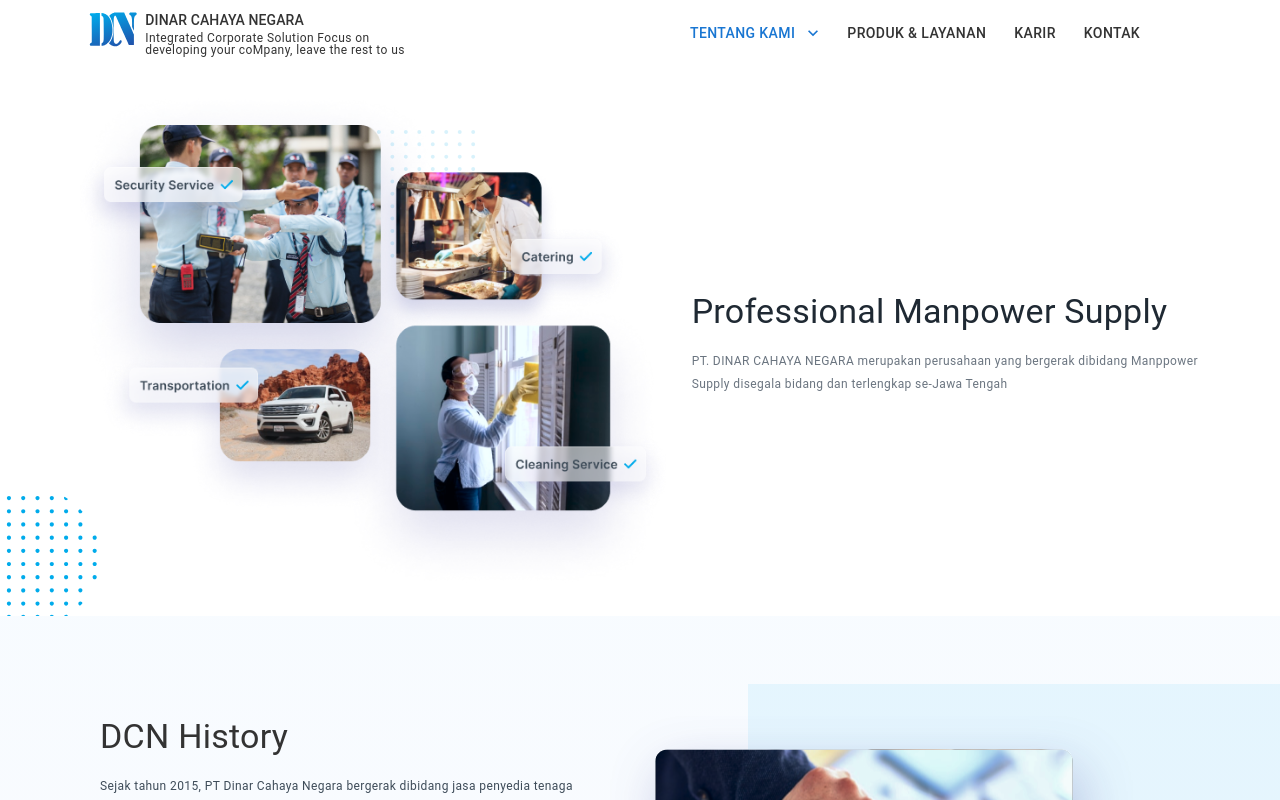
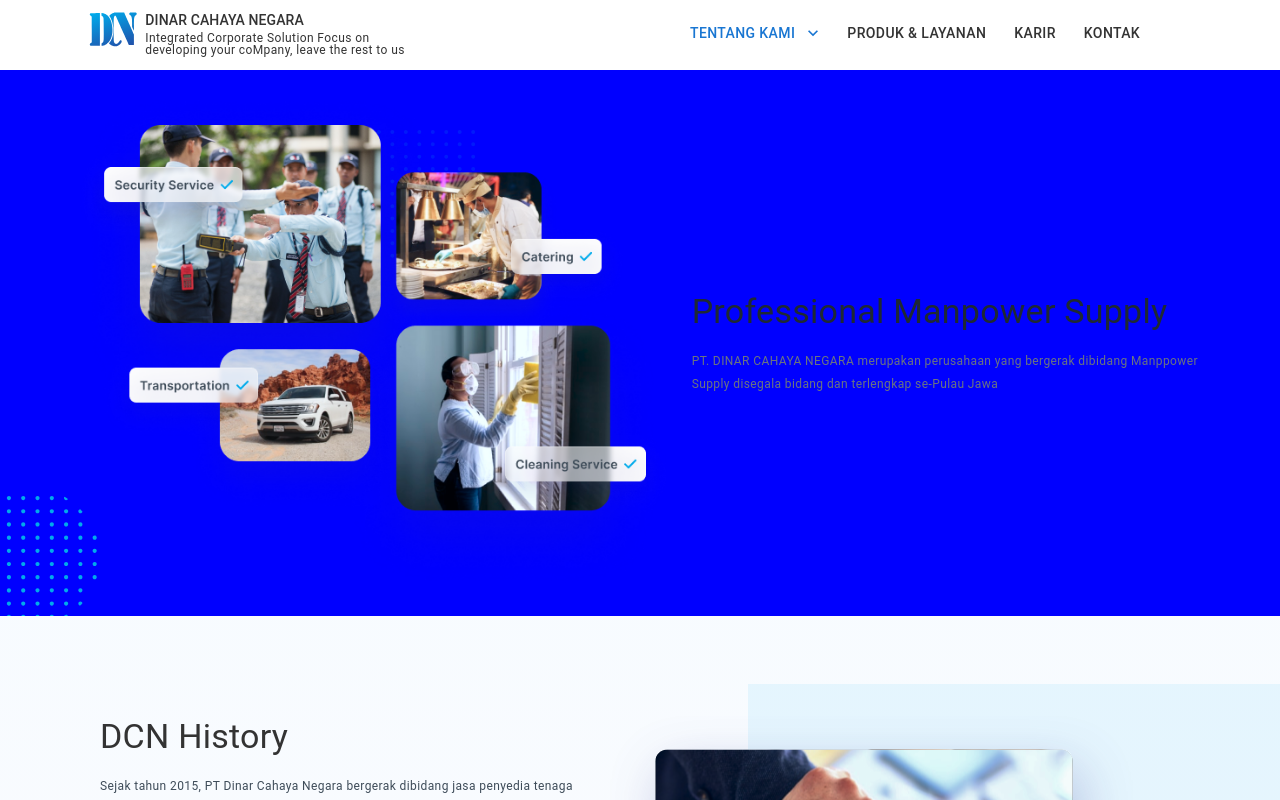
Before and after one commit to akmaludinakbar/dcn_web, a Next.js app: page / in a window 1280 px wide. Shown: the top 800 px of the page. Built offline with nearby package versions, Linux system fonts and the light colour scheme.

Commit message:
update home

```diff
--- a/comps/module/companyprofile/home.js
+++ b/comps/module/companyprofile/home.js
@@ -9,6 +9,7 @@
         <div className={styles.section1_child_bullet2} />
 
         <Grid
+
           container
           xs
           sx={{
@@ -16,7 +17,7 @@
             justifyContent: { xs: "flex-start", md: "center" },
             alignItems: { xs: "flex-start", md: "center" },
           }}
-          style={{ marginTop: 70, padding: 20 }}
+          style={{ marginTop: 70, padding: 20 ,backgroundColor:"blue"}}
         >
           <Grid item xs={12} md={6}>
             <Image
@@ -35,8 +36,8 @@
             <Grid item>
               <Typography variant="caption" className={styles.fontfirst2}>
                 PT. DINAR CAHAYA NEGARA merupakan perusahaan yang bergerak
-                dibidang Manppower Supply disegala bidang dan terlengkap se-Jawa
-                Tengah
+                dibidang Manppower Supply disegala bidang dan terlengkap se-Pulau Jawa
+
               </Typography>
             </Grid>
           </Grid>
```
